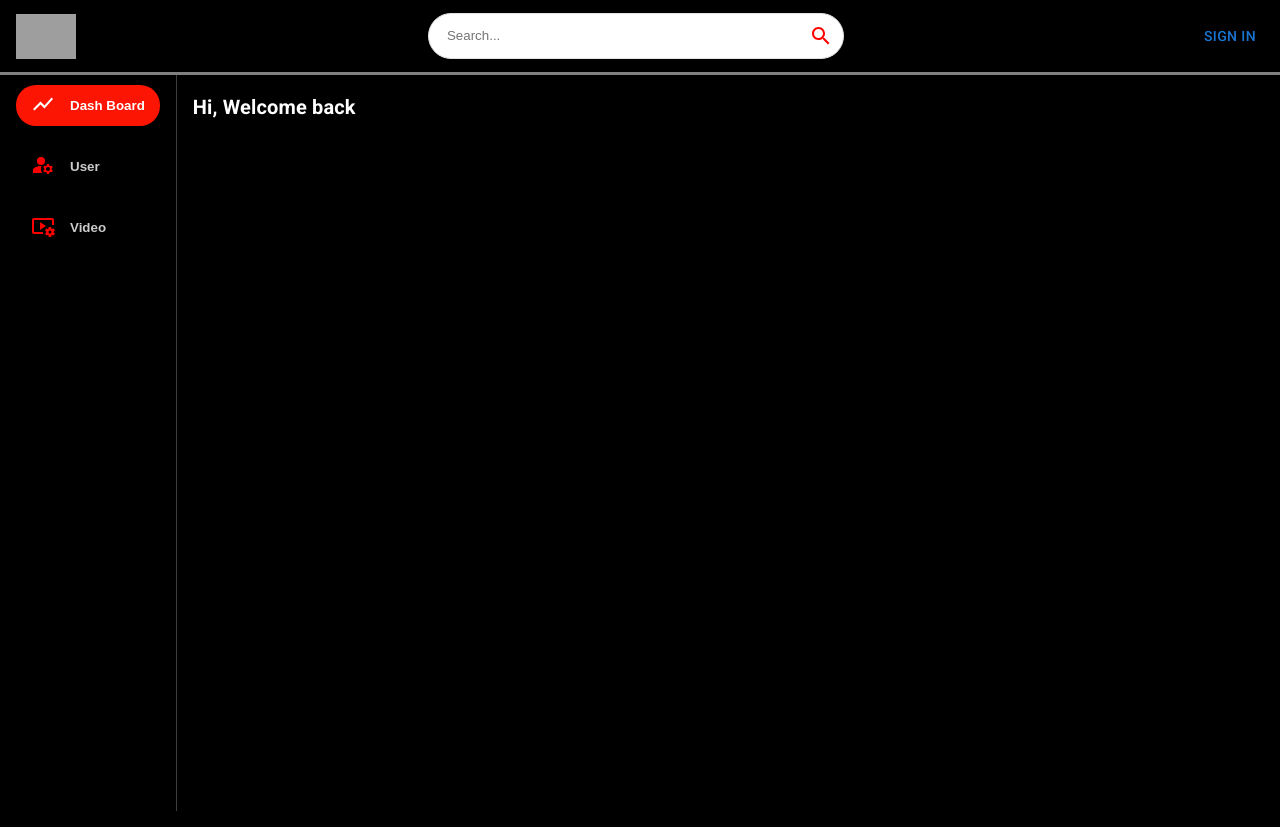
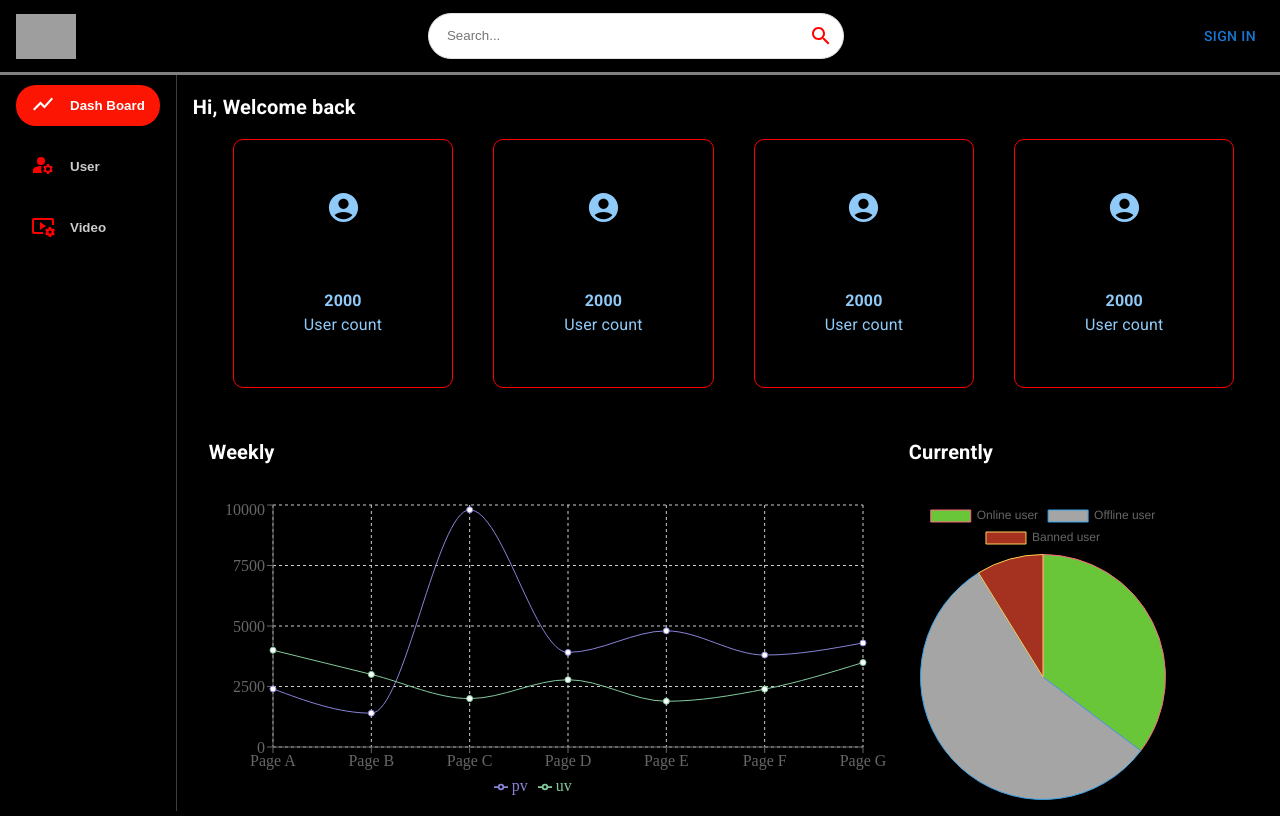
Before and after one commit to hqvjet/Pivi---frontend, a React (Create React App) app: page /1423asqwf3 in a window 1280 px wide. Built offline with nearby package versions, Linux system fonts and the light colour scheme; grey boxes are pictures that could not be loaded.

Commit message:
update admin dashboard and some feature

```diff
--- a/package.json
+++ b/package.json
@@ -8,11 +8,14 @@
     "@mui/icons-material": "^5.8.4",
     "@mui/material": "^5.9.3",
     "axios": "^0.27.2",
+    "chart.js": "^4.0.1",
     "react": "^18.2.0",
+    "react-chartjs-2": "^5.0.1",
     "react-dom": "^18.2.0",
     "react-player": "^2.10.1",
     "react-router-dom": "^6.3.0",
-    "react-scripts": "^5.0.1"
+    "react-scripts": "^5.0.1",
+    "recharts": "^2.2.0"
   },
   "scripts": {
     "start": "react-scripts start",
--- a/src/components/Feed.jsx
+++ b/src/components/Feed.jsx
@@ -4,7 +4,8 @@ import {Box, Stack, Typography} from "@mui/material";
 import {Videos, Sidebar} from "./index";
 import {getSnippetFromAPI} from "../api/Youtube";
 import {categories, videoCat} from "../utils/constants";
-import Upload from "./UploadVideo/Upload";
+import Upload from "./Upload";
+import Storage from "./Storage";
 
 const Feed = () => {
     const [selectedCategory, setSelectedCategory] = useState("New");
@@ -59,7 +60,7 @@ const Feed = () => {
                     <Upload/>
                 )}
                 {storage && (
-                    <></>
+                    <Storage/>
                 )}
             </Box>
         </Stack>
--- a/src/components/Storage.jsx
+++ b/src/components/Storage.jsx
@@ -0,0 +1,51 @@
+import React, {useState} from "react"
+import {Box, Stack, Typography} from "@mui/material";
+
+export default function Storage() {
+    const [data, setData] = useState([{
+        "id": "1",
+        "title": "abc",
+        "description": "def",
+        "liked": "999",
+        "watched": "1",
+        "owned": "username",
+        "created_at": "1/1/1",
+        "video_thumbnail": "/resources/images/chill.png",
+        "video_direction": "/resources/videos/sasas.mp4"
+    },
+        {
+            "id": "2",
+            "title": "abc",
+            "description": "def",
+            "liked": "999",
+            "watched": "1",
+            "owned": "username2",
+            "created_at": "1/1/1",
+            "video_thumbnail": "/resources/images/fdkffsdmf",
+            "video_direction": "/resources/videos/fmkmfms.mp4"
+        }])
+
+    return (<Box sx={{
+        color: '#CDCDCD'
+    }}
+                 flexDirection='column'
+    >
+        {data.length === 0 && (<Typography variant='h6'>You don't have any liked video</Typography>)}
+        {data.length !== 0 && (
+            <Stack>
+                {data.map((video, idx) => (
+                    <Stack key={idx} flexDirection='row'>
+                        <Box
+                            component='img'
+                            alt='video_thumbnail'
+                            src={video.video_thumbnail}
+                            width='20%' height='5%'
+                        />
+                        <Stack flexDirection='column'>
+                            {video.title}
+                        </Stack>
+                    </Stack>))}
+            </Stack>)}
+    </Box>)
+
+}
--- /dev/null
+++ b/src/components/admin/Chart.jsx
@@ -0,0 +1,77 @@
+import {CartesianGrid, Legend, Line, LineChart, ResponsiveContainer, Tooltip, XAxis, YAxis} from "recharts";
+
+export default function Chart() {
+
+    const data = [
+        {
+            name: 'Page A',
+            uv: 4000,
+            pv: 2400,
+            amt: 2400,
+        },
+        {
+            name: 'Page B',
+            uv: 3000,
+            pv: 1398,
+            amt: 2210,
+        },
+        {
+            name: 'Page C',
+            uv: 2000,
+            pv: 9800,
+            amt: 2290,
+        },
+        {
+            name: 'Page D',
+            uv: 2780,
+            pv: 3908,
+            amt: 2000,
+        },
+        {
+            name: 'Page E',
+            uv: 1890,
+            pv: 4800,
+            amt: 2181,
+        },
+        {
+            name: 'Page F',
+            uv: 2390,
+            pv: 3800,
+            amt: 2500,
+        },
+        {
+            name: 'Page G',
+            uv: 3490,
+            pv: 4300,
+            amt: 2100,
+        },
+    ];
+
+    return (
+        <LineChart
+            width={700}
+            height={300}
+            data={data}
+            margin={{
+                top: 5,
+                right: 30,
+                left: 20,
+                bottom: 5
+            }}
+        >
+            <CartesianGrid strokeDasharray="3 3" />
+            <XAxis dataKey="name" />
+            <YAxis />
+            <Tooltip />
+            <Legend />
+            <Line
+                type="monotone"
+                dataKey="pv"
+                stroke="#8884d8"
+                activeDot={{ r: 8 }}
+            />
+            <Line type="monotone" dataKey="uv" stroke="#82ca9d" />
+        </LineChart>
+    )
+
+}
--- a/src/components/admin/DashBoard.jsx
+++ b/src/components/admin/DashBoard.jsx
@@ -3,10 +3,24 @@ import SideBar from "./SideBar";
 import {adminCategories} from "../../utils/constants";
 import {useState} from "react";
 import React from "react";
+import AccountCircleIcon from '@mui/icons-material/AccountCircle';
+import Chart from "./Chart";
+import PieChart from "./PieChart";
 
 export default function DashBoard() {
 
     const [selectedCategories, setSelectedCategories] = useState(adminCategories[0].name)
+
+    const statisticStyles = {
+        display: 'flex',
+        alignItems: 'center',
+        flexWrap: 'wrap',
+        flexDirection: 'column',
+        border: '1px solid red',
+        padding: '50px 70px',
+        borderRadius: '10px',
+        marginLeft: '40px'
+    }
 
     return (
         <Stack sx={{flexDirection: {sx: "column", md: "row"}}}>
@@ -18,12 +32,86 @@ export default function DashBoard() {
             </Box>
             <Box>
 
-                <Box p={2} sx={{overflowY: "auto", height: "90vh", flex: 2}}>
+                <Box p={2} sx={{overflowY: "auto", flex: 2}}>
                     <Typography variant="h6" fontWeight="bold" mb={2} sx={{color: "white"}}>
                         Hi, Welcome back
                     </Typography>
+                    <Box sx={{
+                        display: 'flex',
+                        flexDirection: 'row'
+                    }}>
+                        <Box sx={statisticStyles}>
+                            <AccountCircleIcon color='primary' fontSize='large' sx={{
+                                textAlign: 'center'
+                            }}/>
 
+                            <Typography fontWeight='bold' color='primary' textAlign='center' marginTop={8}>
+                                {2000}
+                            </Typography>
+
+                            <Typography color='primary' textAlign='center'>
+                                User count
+                            </Typography>
+
+                        </Box>
+                        <Box sx={statisticStyles}>
+                            <AccountCircleIcon color='primary' fontSize='large' sx={{
+                                textAlign: 'center'
+                            }}/>
+
+                            <Typography fontWeight='bold' color='primary' textAlign='center' marginTop={8}>
+                                {2000}
+                            </Typography>
+
+                            <Typography color='primary' textAlign='center'>
+                                User count
+                            </Typography>
+                        </Box>
+
+                        <Box sx={statisticStyles}>
+                            <AccountCircleIcon color='primary' fontSize='large' sx={{
+                                textAlign: 'center'
+                            }}/>
+
+                            <Typography fontWeight='bold' color='primary' textAlign='center' marginTop={8}>
+                                {2000}
+                            </Typography>
+
+                            <Typography color='primary' textAlign='center'>
+                                User count
+                            </Typography>
+                        </Box>
+
+                        <Box sx={statisticStyles}>
+                            <AccountCircleIcon color='primary' fontSize='large' sx={{
+                                textAlign: 'center'
+                            }}/>
+
+                            <Typography fontWeight='bold' color='primary' textAlign='center' marginTop={8}>
+                                {2000}
+                            </Typography>
+
+                            <Typography color='primary' textAlign='center'>
+                                User count
+                            </Typography>
+                        </Box>
+                    </Box>
                 </Box>
+                <Stack direction='row' p={2}>
+                    <Box>
+                        <Typography p={2} variant="h6" fontWeight="bold" mb={2} sx={{color: "white"}}>
+                            Weekly
+                        </Typography>
+                        <Chart/>
+                    </Box>
+                    <Box>
+                        <Typography p={2} variant="h6" fontWeight="bold" mb={2} sx={{color: "white"}}>
+                            Currently
+                        </Typography>
+                        <PieChart/>
+                    </Box>
+                </Stack>
+
             </Box>
         </Stack>
     )
--- /dev/null
+++ b/src/components/admin/PieChart.jsx
@@ -0,0 +1,29 @@
+import React from 'react';
+import { Chart as ChartJS, ArcElement, Tooltip, Legend } from 'chart.js';
+import { Pie } from 'react-chartjs-2';
+
+ChartJS.register(ArcElement, Tooltip, Legend);
+
+export const data = {
+    labels: ['Online user', 'Offline user', 'Banned user'],
+    datasets: [
+        {
+            data: [12, 19, 3],
+            backgroundColor: [
+                'rgb(106, 198, 57)',
+                'rgb(165, 165, 165)',
+                'rgb(165, 50, 32)',
+            ],
+            borderColor: [
+                'rgba(255, 99, 132, 1)',
+                'rgba(54, 162, 235, 1)',
+                'rgba(255, 206, 86, 1)',
+            ],
+            borderWidth: 1,
+        },
+    ],
+};
+
+export default function PieChart() {
+    return <Pie data={data} />;
+}
```
Also changed, not shown: src/data/response.json (+9 -3 lines), public/resources/images/chill.png (added), 1 other file (tests, documents, lock files or other folders).
